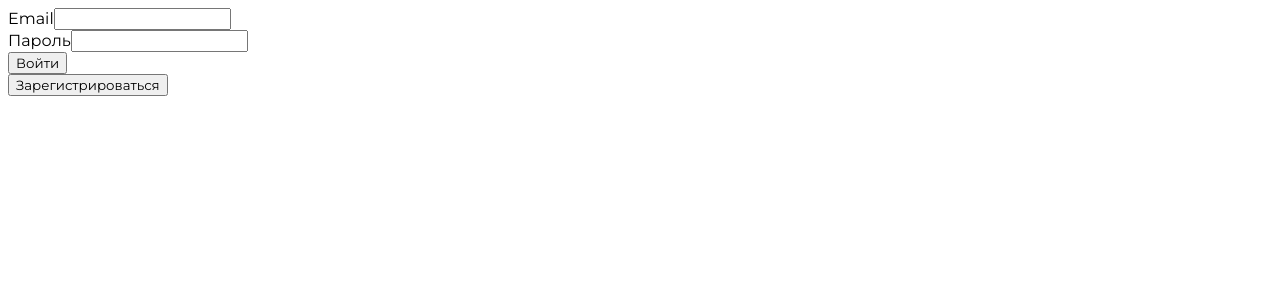
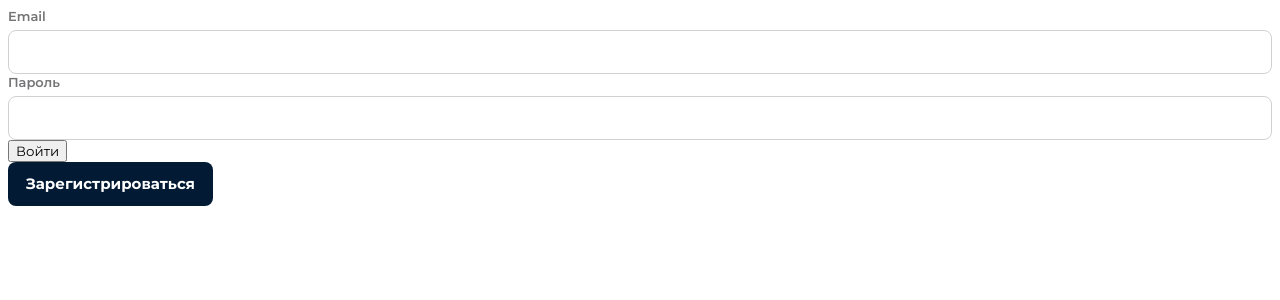
Before and after one commit to TAOM-Quests/React-Frontend, a React (Vite) app: page /login in a window 1280 px wide. Shown: the top 300 px of the page. Built offline with nearby package versions, Linux system fonts and the light colour scheme.

Commit message:
tq-2: final login page

```diff
--- a/src/pages/Login/LogInForm/LogInForm.tsx
+++ b/src/pages/Login/LogInForm/LogInForm.tsx
@@ -1,12 +1,13 @@
 import React, { useState } from 'react'
-import Input, { InputProps } from '../../../components/Input/Input'
+// import Input, { InputProps } from '../../../components/Input/Input'
 import SubmitButton from '../../../components/SubmitButton/SubmitButton'
 import { users } from '../../../services/api/userModule/users/users'
-import InputPassword from '../../../components/InputPassword/InputPassword'
+// import InputPassword from '../../../components/InputPassword/InputPassword'
 import ErrorMessage from '../../../components/ErrorMessage/ErrorMessage'
 import { useNavigate } from 'react-router'
 import { useAppDispatch } from '../../../hooks/redux/reduxHooks'
 import { setUser } from '../../../redux/auth/authSlice'
+import Input, { InputProps } from '../../../components/UI/Input/Input'
 
 export default function LogInForm() {
   const navigate = useNavigate()
@@ -36,7 +37,7 @@ export default function LogInForm() {
   return (
     <form onSubmit={tryAuthUser}>
       <Input {...getEmailProps(email, e => setEmail(e.target.value))} />
-      <InputPassword
+      <Input
         {...getPasswordProps(password, e => setPassword(e.target.value))}
       />
       <ErrorMessage text={errorMessage} />
@@ -46,11 +47,11 @@ export default function LogInForm() {
 }
 
 function getEmailProps(
-  value: string,
+  inputValue: string,
   onChange: (event: React.ChangeEvent<HTMLInputElement>) => void,
 ): InputProps {
   return {
-    value,
+    inputValue,
     onChange,
     label: 'Email',
     className: 'email-input',
@@ -58,11 +59,11 @@ function getEmailProps(
 }
 
 function getPasswordProps(
-  value: string,
+  inputValue: string,
   onChange: (event: React.ChangeEvent<HTMLInputElement>) => void,
 ): InputProps {
   return {
-    value,
+    inputValue,
     onChange,
     label: 'Пароль',
     className: 'password-input',
--- a/src/pages/Login/Login.tsx
+++ b/src/pages/Login/Login.tsx
@@ -1,6 +1,7 @@
 import { useState } from 'react'
 import LogInForm from './LogInForm/LogInForm'
 import SignInForm from './SignInForm/SignInForm'
+import { Button } from '../../components/UI/Button/Button'
 
 export default function Login() {
   const [isLogInForm, setIsLogInForm] = useState(true)
@@ -8,9 +9,10 @@ export default function Login() {
   return (
     <>
       {isLogInForm ? <LogInForm /> : <SignInForm />}
-      <button onClick={() => setIsLogInForm(!isLogInForm)}>
-        {isLogInForm ? 'Зарегистрироваться' : 'Войти'}
-      </button>
+      <Button
+        text={isLogInForm ? 'Зарегистрироваться' : 'Войти'}
+        onClick={() => setIsLogInForm(!isLogInForm)}
+      />
     </>
   )
 }
```
